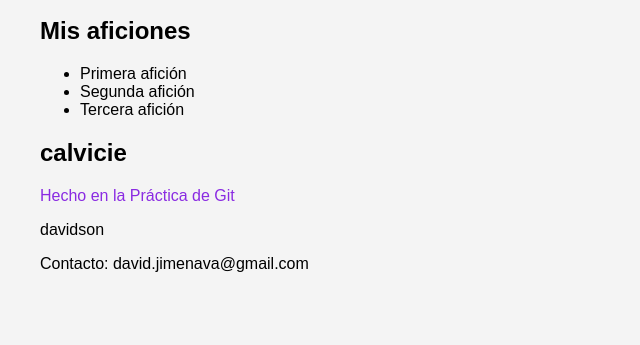
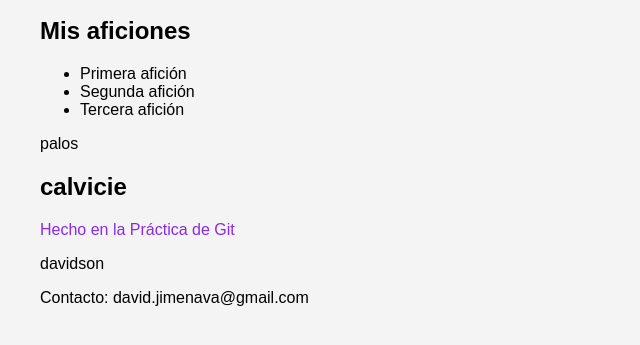
Before and after one commit to Simonlifehol/Proyectos, a plain HTML site: page mi-primer-repo/index.html in a window 1280 px wide. Shown: the part 227-572 px from the top of the page, without its empty margins (0-640 px from the left). Drawn offline with Linux system fonts and the light colour scheme.

Commit message:
añadido p palos

```diff
--- a/mi-primer-repo/index.html
+++ b/mi-primer-repo/index.html
@@ -16,6 +16,7 @@
   <li>Segunda afición</li>
   <li>Tercera afición</li>
 </ul>
+<p>palos</p>
 <h2>calvicie</h2>
 
 <footer><p>Hecho en la Práctica de Git</p></footer>
```
